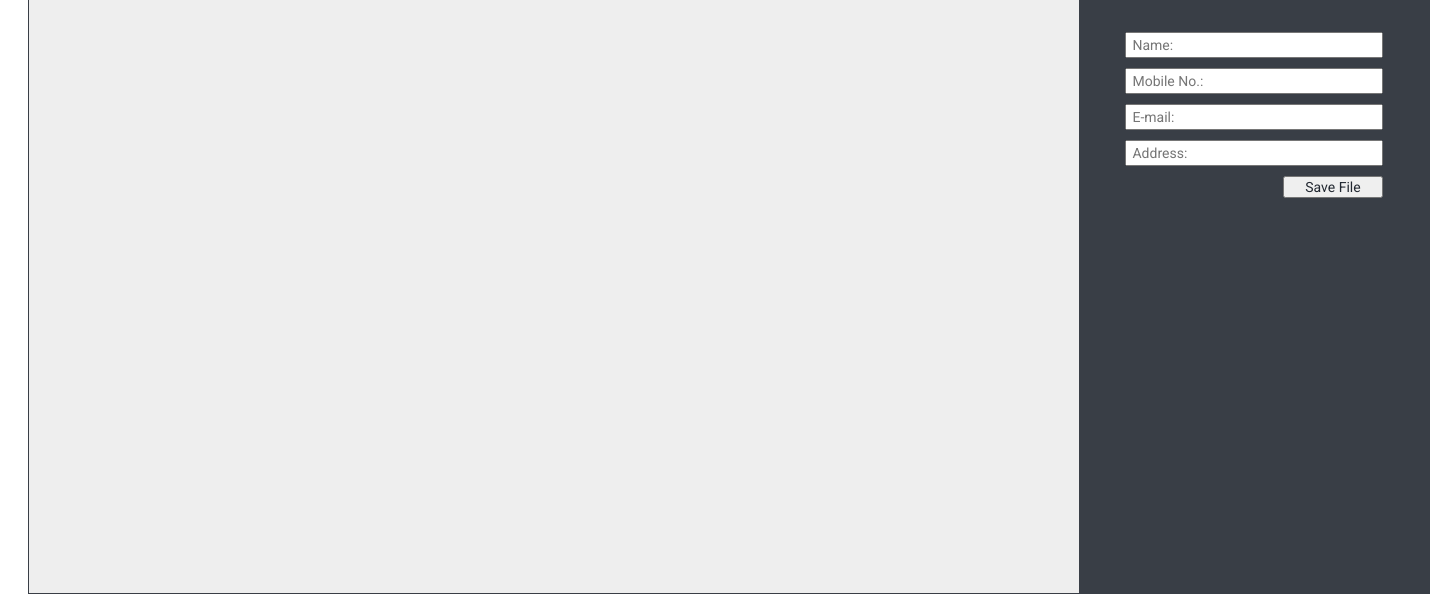
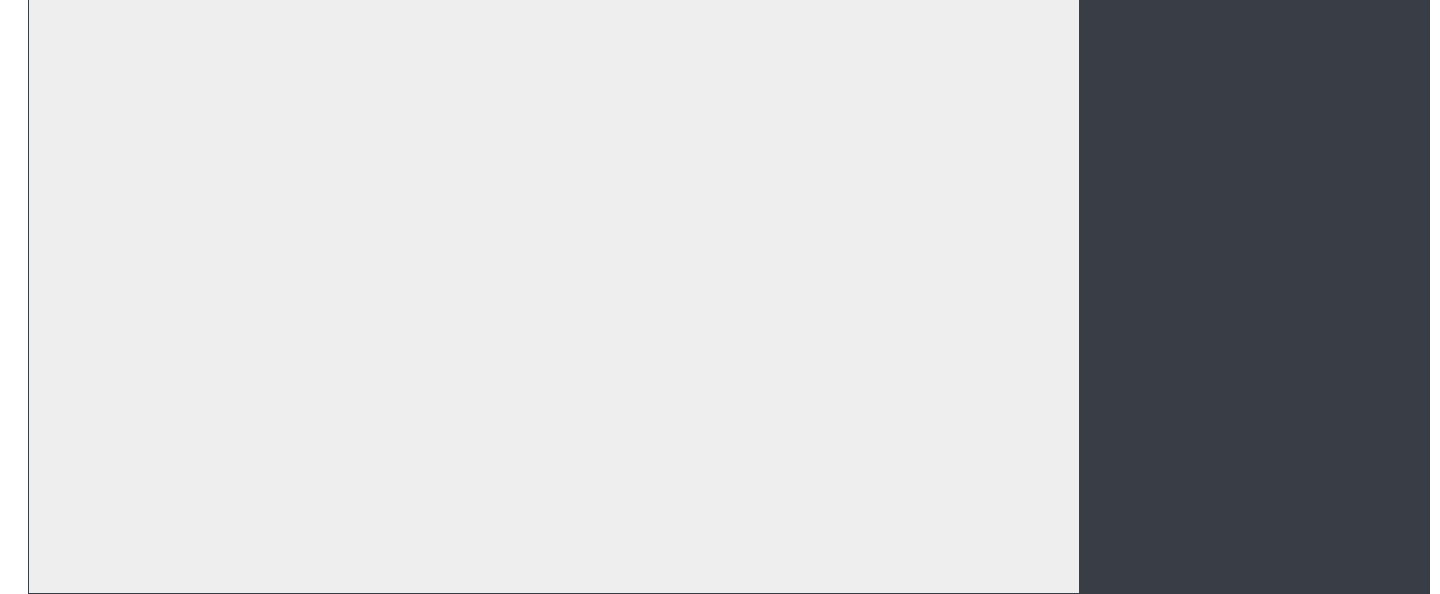
Before and after one commit to TriangleBear/Internet_Cafe_System, a Flask app: page /history-account in a window 1440 px wide. Shown: the part 276-870 px from the top of the page. Run offline with Flask 2, Linux system fonts and the light colour scheme; data that the repository does not hold is empty.

Commit message:
Removed Unused inputs

```diff
--- a/templates/Account/acc_history.html
+++ b/templates/Account/acc_history.html
@@ -78,23 +78,6 @@
 
                 <div class="account-submit">
                     <h1>ACCOUNT HISTORY</h1>
-                        <label>
-                            <input class="account-input" type="text" name="name" placeholder="&nbsp;Name:">
-                        </label>
-                        <label>
-                            <input class="account-input" type="text" name="mobile" placeholder="&nbsp;Mobile No.:">
-                        </label>
-                        <label>
-                            <input class="account-input" type="text" name="e-mail" placeholder="&nbsp;E-mail:">
-                        </label>
-                        <label>
-                            <input class="account-input" type="text" name="address" placeholder="&nbsp;Address:">
-                        </label>
-                        <label>
-                            <input class="account-confirm" type="submit" value="Save File">
-                        </label>
-
-                    </form>
                 </div>
             </div>
 
```
